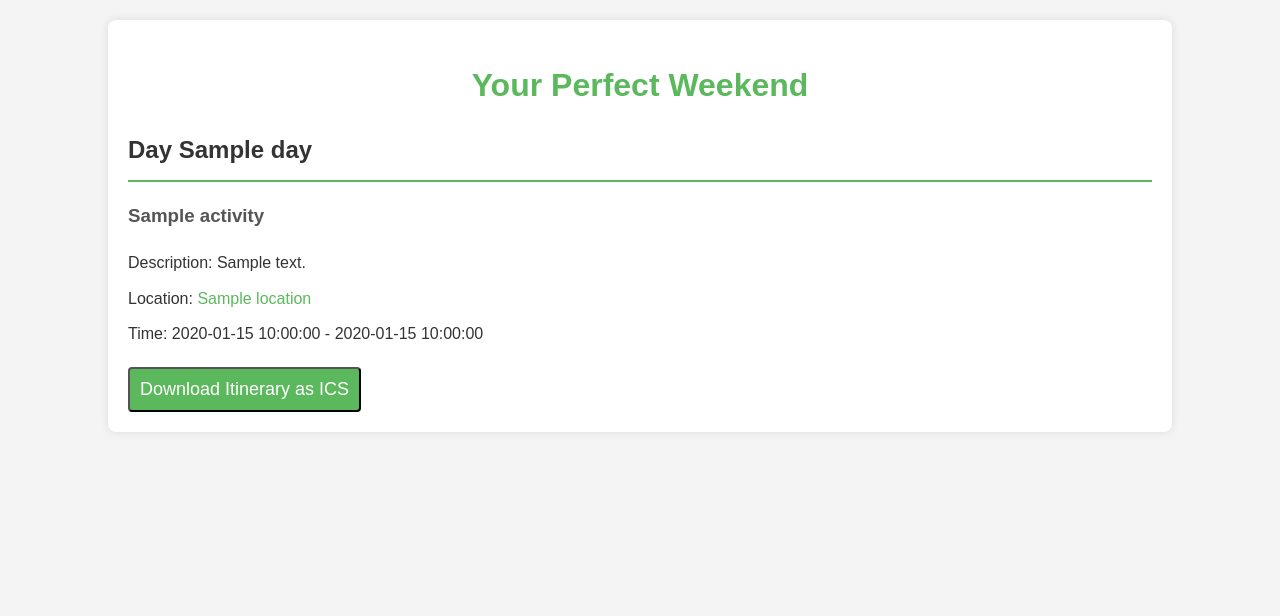
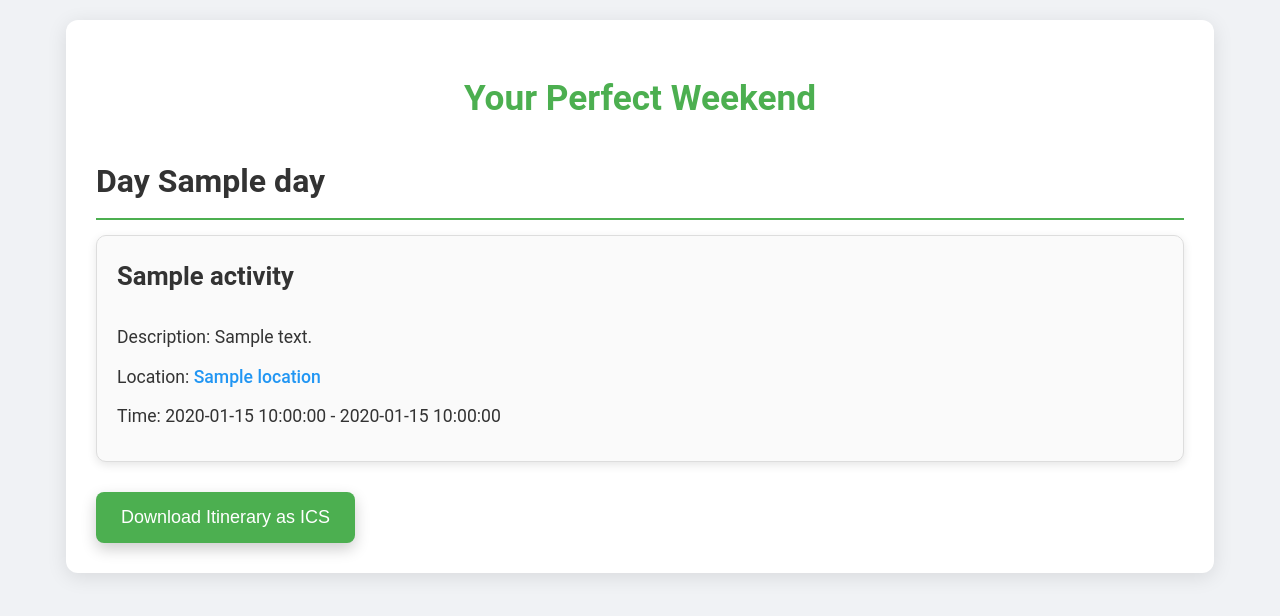
Before and after one commit to divy08r/e-commerce-website, a Flask app: template templates/itenary.html in a window 1280 px wide. Shown: the top 616 px of the page. Run offline with Flask 3, Linux system fonts and the light colour scheme; the template is opened without the code that fills it: most values are stand-ins (such as "Sample title", 1, 10 or a date in 2020); parts of the project's set-up code (start-up, migrations or seed data) failed here and were passed over; some libraries are stand-ins or nearby versions.

Commit message:
Update styles-itenary.css

```diff
--- a/static/css/styles-itenary.css
+++ b/static/css/styles-itenary.css
@@ -1,35 +1,44 @@
 body {
-      font-family: Arial, sans-serif;
+      font-family: 'Roboto', Arial, sans-serif;
       line-height: 1.6;
       color: #333;
-      background-color: #f4f4f4;
+      background-color: #f0f2f5;
       margin: 0;
       padding: 0;
 }
 
 h1 {
       text-align: center;
-      color: #5cb85c;
+      color: #4CAF50;
       margin: 20px 0;
+      font-size: 2.2em;
+      font-weight: 700;
 }
 
 h2 {
       color: #333;
-      border-bottom: 2px solid #5cb85c;
+      border-bottom: 2px solid #4CAF50;
       padding-bottom: 10px;
+      margin: 30px 0 15px;
+      font-size: 2em;
 }
 
 h3 {
-      color: #555;
+      color: #666;
+      font-size: 1.6em;
+      margin-top: 15px;
 }
 
 p {
       margin: 10px 0;
+      font-size: 1.1em;
+      line-height: 1.8;
 }
 
 a {
-      color: #5cb85c;
+      color: #2196F3;
       text-decoration: none;
+      font-weight: 500;
 }
 
 a:hover {
@@ -37,27 +46,72 @@ a:hover {
 }
 
 .container {
-      width: 80%;
+      width: 85%;
       max-width: 1200px;
       margin: 20px auto;
-      padding: 20px;
-      background: #fff;
-      border-radius: 8px;
-      box-shadow: 0 0 10px rgba(0, 0, 0, 0.1);
+      padding: 30px;
+      background: #ffffff;
+      border-radius: 12px;
+      box-shadow: 0 4px 20px rgba(0, 0, 0, 0.1);
+      overflow: hidden;
 }
 
 .download-link {
       display: block;
       text-align: center;
-      margin-top: 20px;
+      margin-top: 30px;
       font-size: 18px;
-      background: #5cb85c;
+      background: #4CAF50;
       color: white;
-      padding: 10px;
+      padding: 15px 25px;
       text-decoration: none;
-      border-radius: 4px;
+      border-radius: 8px;
+      box-shadow: 0 6px 15px rgba(0, 0, 0, 0.2);
+      transition: background 0.3s ease, transform 0.3s ease, box-shadow 0.3s ease;
+      border: none;
+      cursor: pointer;
 }
 
 .download-link:hover {
-      background: #4cae4c;
+      background: #45a049;
+      transform: translateY(-2px);
+      box-shadow: 0 8px 20px rgba(0, 0, 0, 0.25);
 }
+
+.download-link:active {
+      background: #388e3c;
+      transform: translateY(0);
+      box-shadow: 0 4px 15px rgba(0, 0, 0, 0.2);
+}
+
+.activity {
+      margin-bottom: 25px;
+      padding: 20px;
+      border: 1px solid #ddd;
+      border-radius: 10px;
+      background: #fafafa;
+      box-shadow: 0 3px 10px rgba(0, 0, 0, 0.1);
+      transition: box-shadow 0.3s ease, transform 0.3s ease;
+}
+
+.activity:hover {
+      box-shadow: 0 6px 15px rgba(0, 0, 0, 0.2);
+      transform: translateY(-2px);
+}
+
+.activity h3 {
+      margin-top: 0;
+      color: #333;
+}
+
+.activity p {
+      margin: 8px 0;
+}
+
+.activity a {
+      color: #2196F3;
+}
+
+.activity a:hover {
+      text-decoration: underline;
+}
```
